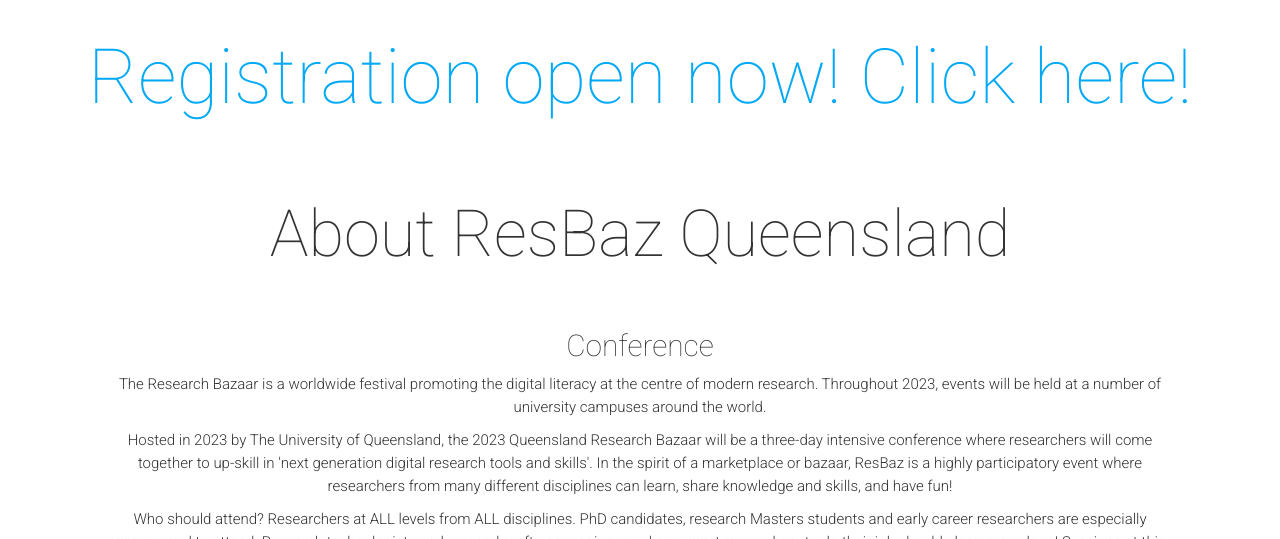
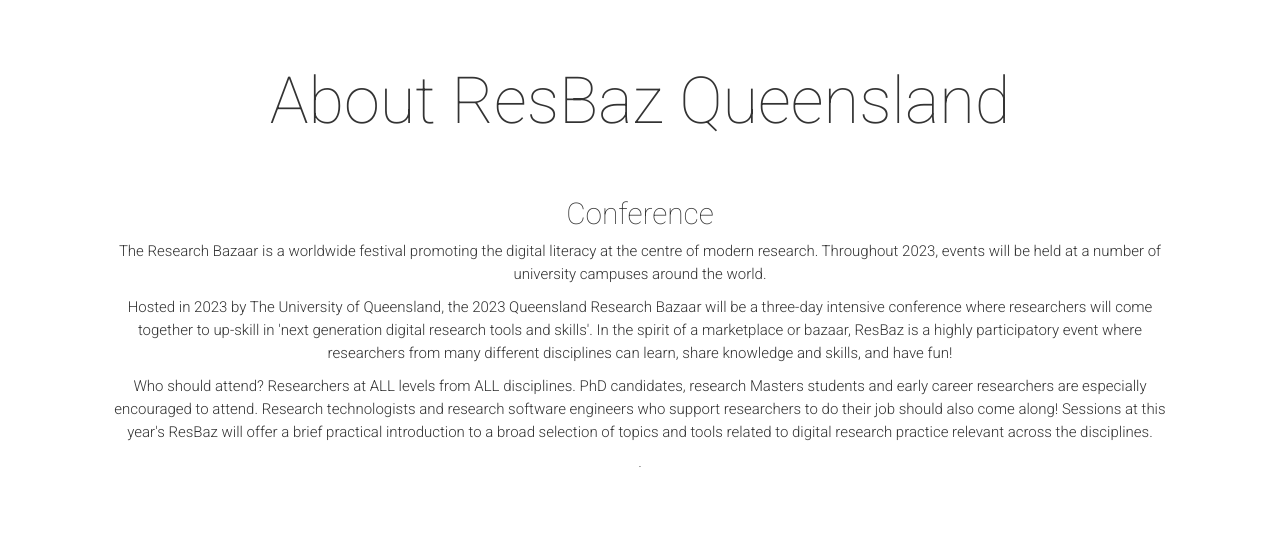
Before and after one commit to resbaz/resbazvic2024, a Jekyll site: the page built from index.html, in a window 1280 px wide and 900 px high, scrolled down 676 px, cut to the strip 228-767 px from the top of the window. Built offline with Jekyll 4.4.1, drawn with Linux system fonts in a browser that asks for light colours; nearby versions of some CDN libraries; comment, search, counter and statistics services are not loaded.

Commit message:
Update index.html

```diff
--- a/index.html
+++ b/index.html
@@ -5,8 +5,6 @@
 
 
  {% include hero.html %}
-<br>
-<center><b><h2><a href="{{ site.baseurl }}/registration/">Registration open now! Click here!</a></h2></b></center>
 
  {% include about.html %}
 
```
